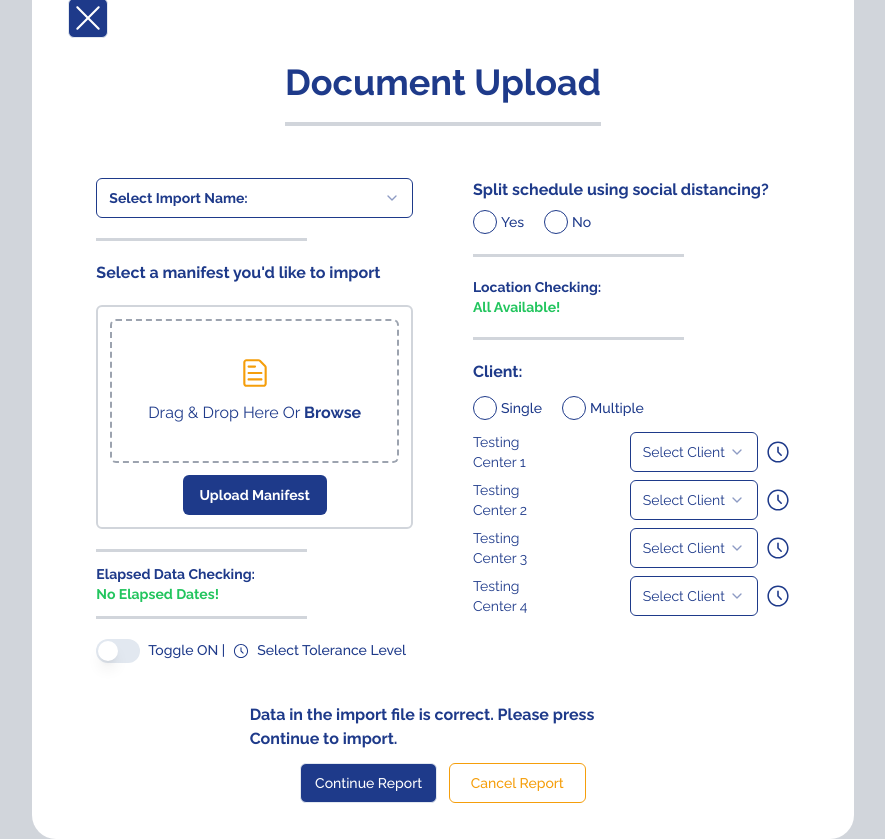
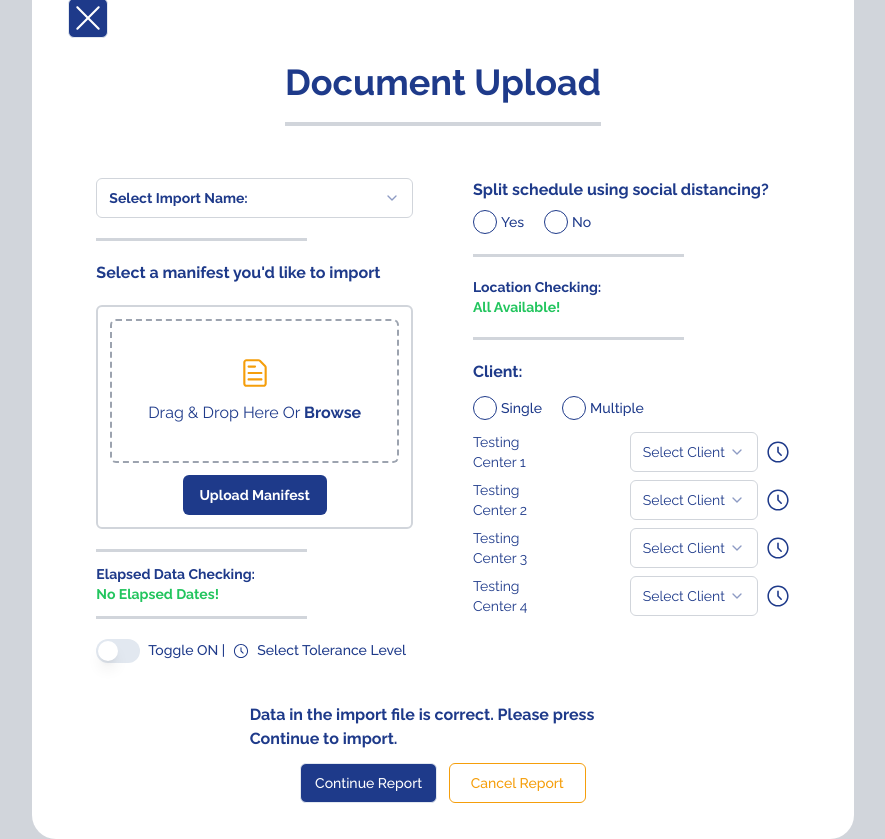
Before and after one commit to ChaosTheoryCubed/skyhop-takehome, a React (Vite) app: page / in a window 1280 px wide. Shown: the whole page, without its empty margins (197-1082 px from the left). Built offline with nearby package versions, Linux system fonts and the light colour scheme.

Commit message:
💄: Fixed more border issues

```diff
--- a/src/components/mainform/components/Client.tsx
+++ b/src/components/mainform/components/Client.tsx
@@ -28,10 +28,10 @@ function ClientSelectSection() {
           <p className="text-sm">Testing Center {x}</p>
           <div className="flex gap-2 items-center">
             <Select>
-              <SelectTrigger className="w-32 border border-blue-900">
+              <SelectTrigger className="w-32 border border-gray-300">
                 <SelectValue className="font-normal text-xl text-blue-500" placeholder="Select Client" />
               </SelectTrigger>
-              <SelectContent className="border border-blue-900">
+              <SelectContent className="border border-gray-300">
                 <SelectItem value="client1">Client 1</SelectItem>
                 <SelectItem value="client2">Client 2</SelectItem>
                 <SelectItem value="client3">Client 3</SelectItem>
--- a/src/components/mainform/components/ImportSelect.tsx
+++ b/src/components/mainform/components/ImportSelect.tsx
@@ -3,7 +3,7 @@ import { Select, SelectTrigger, SelectValue, SelectContent, SelectItem } from '@
 export function ImportSelect() {
   return (
      <Select>
-      <SelectTrigger className="w-full font-bold border-blue-900 border">
+      <SelectTrigger className="w-full font-bold border-gray-300 border">
         <SelectValue className="font-bold text-xl text-blue-500" placeholder="Select Import Name:" />
       </SelectTrigger>
       <SelectContent className="border border-blue-900">
--- a/src/components/mainform/components/ToleranceWindowToggle.tsx
+++ b/src/components/mainform/components/ToleranceWindowToggle.tsx
@@ -7,8 +7,8 @@ export function ToleranceWindowToggle() {
     <>
       <div>
         <div className="flex items-center space-x-2">
-          <Switch id="tolerance-window" />
-          <Label className="flex gap-2" htmlFor="tolerance-window">Toggle ON | <ClockIcon className="w-4 h-4"/> Select Tolerance Level</Label>
+          <Switch className="bg-gray-400" id="tolerance-window" />
+          <Label className="flex gap-2" htmlFor="tolerance-window">Toggle ON | <ClockIcon className="w-4 h-4" /> Select Tolerance Level</Label>
         </div>
       </div>
     </>
```
